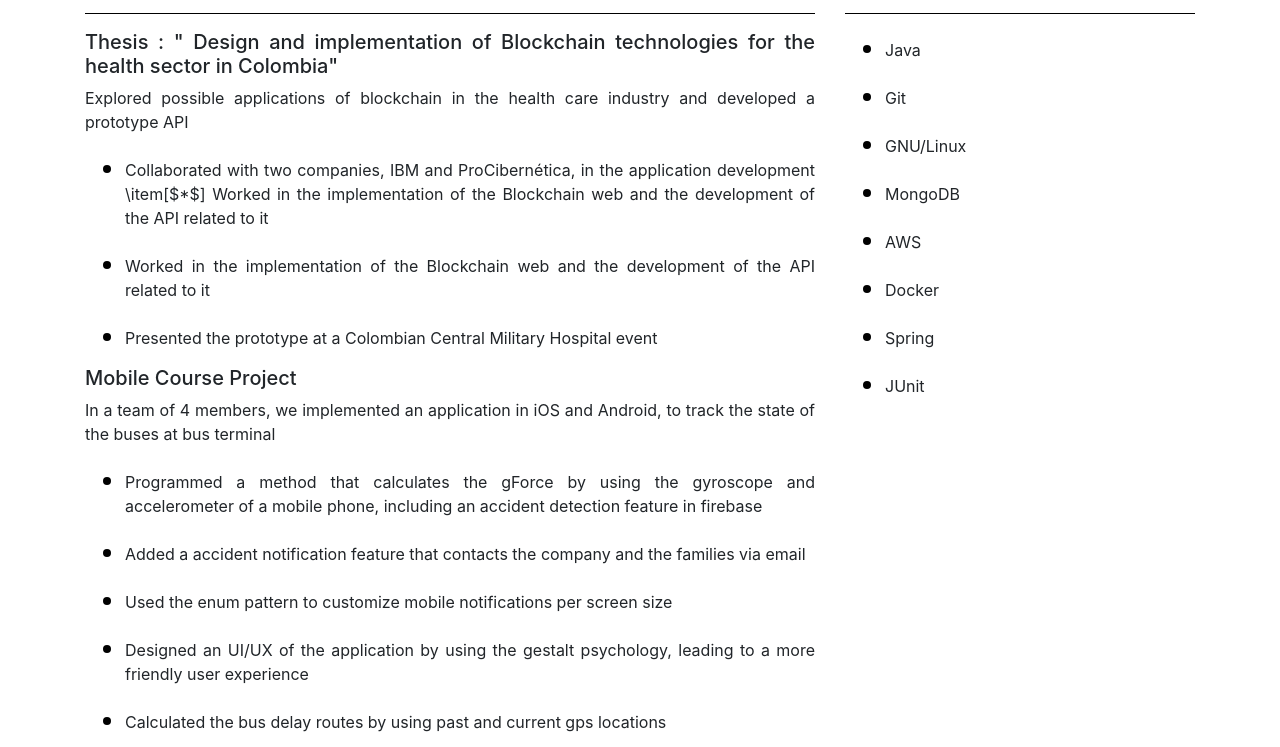
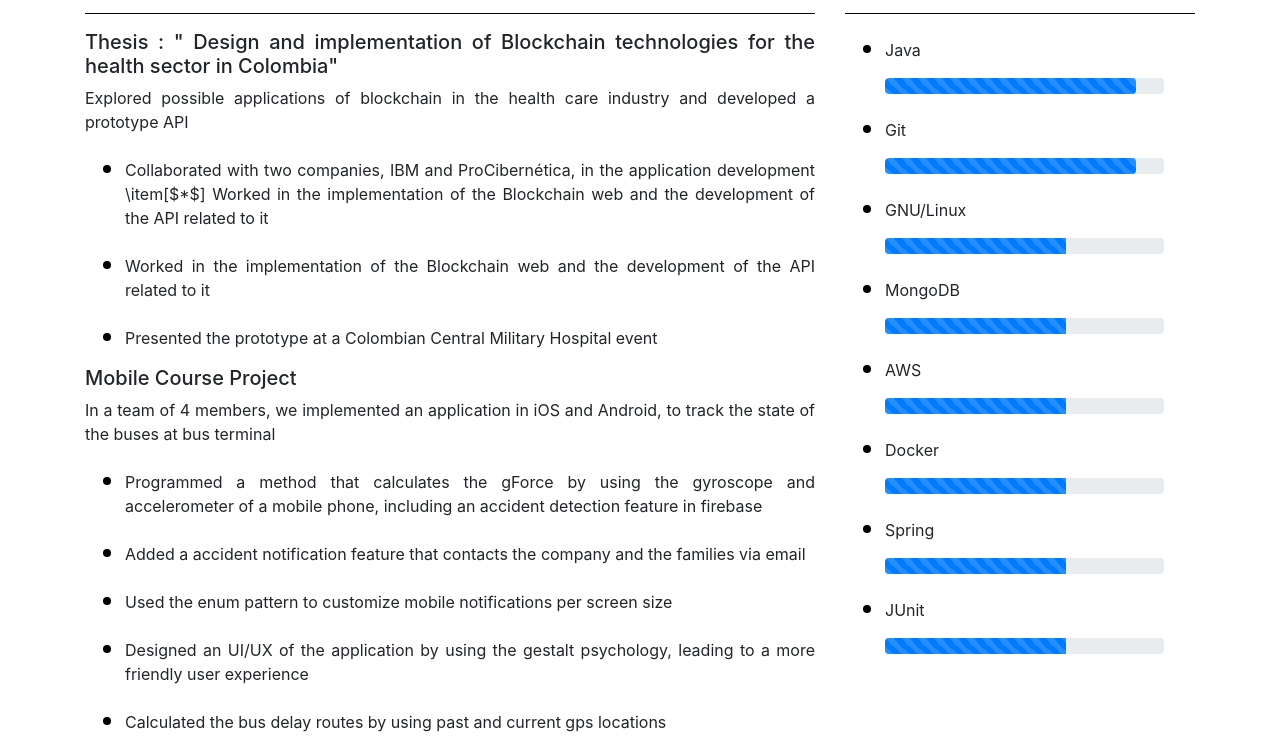
Before and after one commit to dfriveros11/DiegoRiveros, a website: page cv.html in a window 1280 px wide. Shown: the part 1085-1832 px from the top of the page. Drawn offline with nearby package versions, Linux system fonts and the light colour scheme.

Commit message:
almost there

```diff
--- a/css/mystyle.css
+++ b/css/mystyle.css
@@ -50,3 +50,20 @@ h4{
 .navbar{
   background-color: #e3f2fd;
 }
+
+
+.gallery-wrapper {
+  overflow: hidden;
+}
+
+.grid-item {
+  padding-bottom: 3rem;
+}
+
+.progress-bar-striped{
+  width: 65%;
+}
+
+.progress{
+  width: 90%;
+}
--- a/cv.html
+++ b/cv.html
@@ -78,7 +78,11 @@
       <div class="row">
         <div class="col-md-6">
           <i class="fa fa-whatsapp" style="font-size:36px"></i>
-          <a class="icon" href="https://api.whatsapp.com/send?phone=573175746748&text=Hola!">3175746748</a>
+          <a
+            class="icon"
+            href="https://api.whatsapp.com/send?phone=573175746748&text=Hola!"
+            >3175746748</a
+          >
         </div>
         <div class="col-md-6">
           <i class="fa fa-envelope" style="font-size:36px"></i>
@@ -288,41 +292,113 @@
           <ul>
             <li>
               <p>Java</p>
+              <div class="progress">
+                <div
+                  class="progress-bar progress-bar-striped progress-bar-animated progress"
+                  role="progressbar"
+                  aria-valuenow="75"
+                  aria-valuemin="0"
+                  aria-valuemax="100"
+                ></div>
+              </div>
             </li>
           </ul>
           <ul>
             <li>
               <p>Git</p>
+              <div class="progress">
+                <div
+                  class="progress-bar progress-bar-striped progress-bar-animated progress"
+                  role="progressbar"
+                  aria-valuenow="75"
+                  aria-valuemin="0"
+                  aria-valuemax="100"
+                ></div>
+              </div>
             </li>
           </ul>
           <ul>
             <li>
               <p>GNU/Linux</p>
+              <div class="progress">
+                <div
+                  class="progress-bar progress-bar-striped progress-bar-animated"
+                  role="progressbar"
+                  aria-valuenow="75"
+                  aria-valuemin="0"
+                  aria-valuemax="100"
+                ></div>
+              </div>
             </li>
           </ul>
           <ul>
             <li>
               <p>MongoDB</p>
+              <div class="progress">
+                <div
+                  class="progress-bar progress-bar-striped progress-bar-animated"
+                  role="progressbar"
+                  aria-valuenow="75"
+                  aria-valuemin="0"
+                  aria-valuemax="100"
+                ></div>
+              </div>
             </li>
           </ul>
           <ul>
             <li>
               <p>AWS</p>
+              <div class="progress">
+                <div
+                  class="progress-bar progress-bar-striped progress-bar-animated"
+                  role="progressbar"
+                  aria-valuenow="75"
+                  aria-valuemin="0"
+                  aria-valuemax="100"
+                ></div>
+              </div>
             </li>
           </ul>
           <ul>
             <li>
               <p>Docker</p>
+              <div class="progress">
+                <div
+                  class="progress-bar progress-bar-striped progress-bar-animated"
+                  role="progressbar"
+                  aria-valuenow="75"
+                  aria-valuemin="0"
+                  aria-valuemax="100"
+                ></div>
+              </div>
             </li>
           </ul>
           <ul>
             <li>
               <p>Spring</p>
+              <div class="progress">
+                <div
+                  class="progress-bar progress-bar-striped progress-bar-animated"
+                  role="progressbar"
+                  aria-valuenow="75"
+                  aria-valuemin="0"
+                  aria-valuemax="100"
+                ></div>
+              </div>
             </li>
           </ul>
           <ul>
             <li>
               <p>JUnit</p>
+              <div class="progress">
+                <div
+                  class="progress-bar progress-bar-striped progress-bar-animated"
+                  role="progressbar"
+                  aria-valuenow="75"
+                  aria-valuemin="0"
+                  aria-valuemax="100"
+                ></div>
+              </div>
             </li>
           </ul>
         </div>
```
Also changed, not shown: js/script.js (+12 -0 lines).
